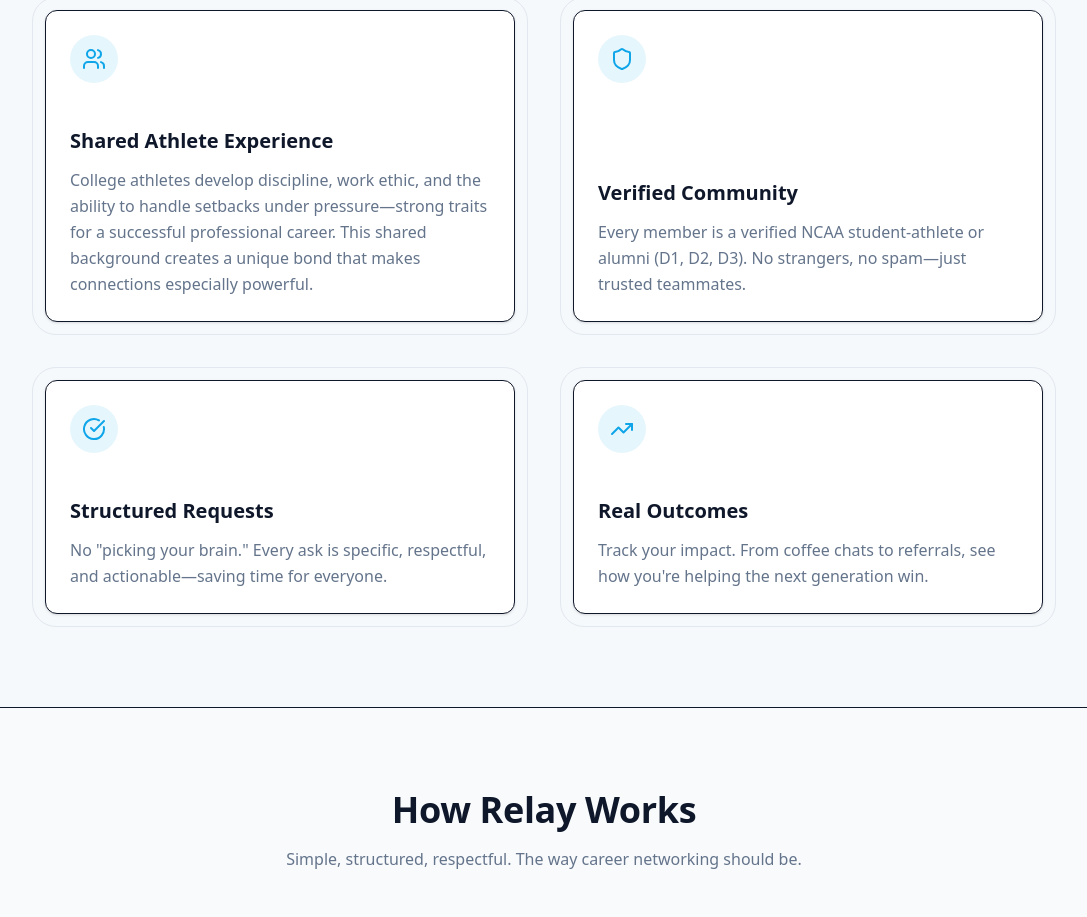
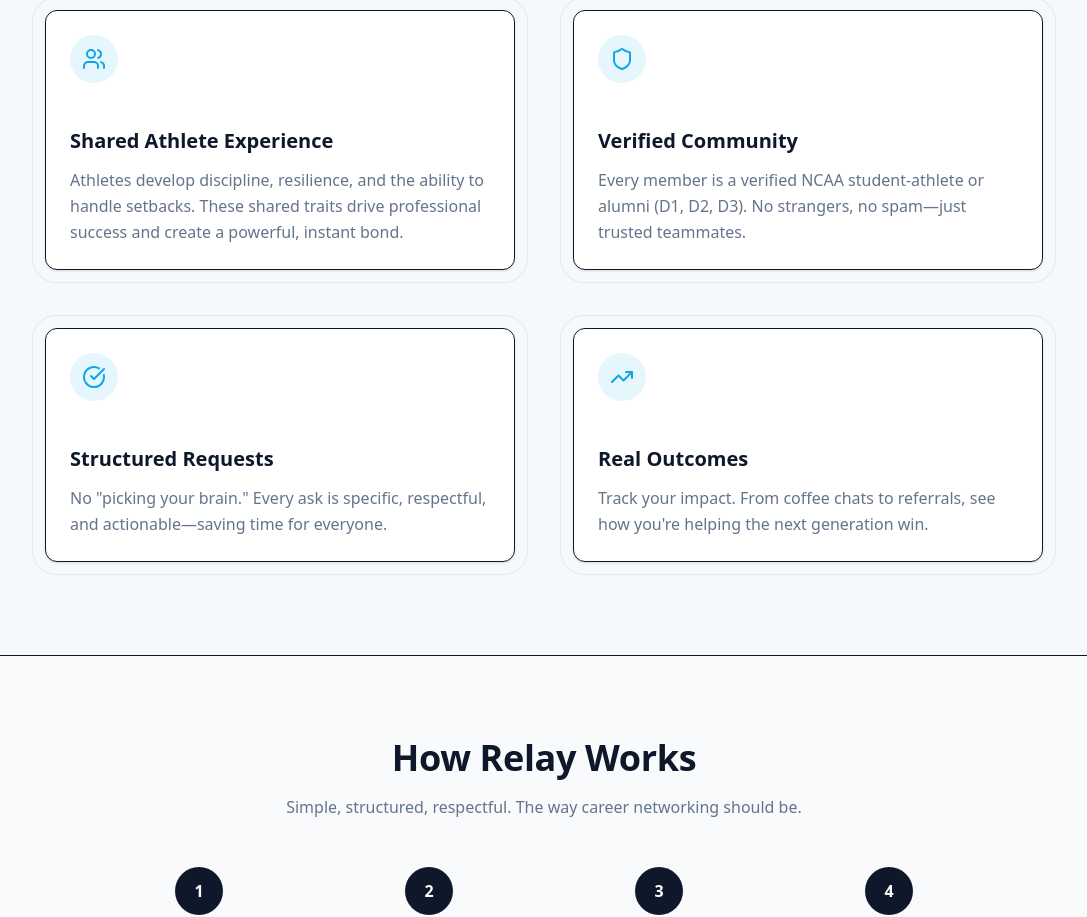
Before and after one commit to coreycjshen-commits/relay, a Next.js app: page / in a window 1280 px wide. Shown: the part 1142-2059 px from the top of the page, without its empty margins (96-1183 px from the left). Built offline with nearby package versions, Linux system fonts and the light colour scheme; no server answers.

Commit message:
Content tweak: Make Shared Athlete Experience copy more concise

```diff
--- a/src/app/page.tsx
+++ b/src/app/page.tsx
@@ -43,9 +43,8 @@
                 <div className="space-y-3">
                   <h3 className="text-heading-3 text-primary mb-3">Shared Athlete Experience</h3>
                   <p className="text-muted-foreground leading-relaxed">
-                    College athletes develop discipline, work ethic, and the ability
-                    to handle setbacks under pressure—strong traits for a successful professional career.
-                    This shared background creates a unique bond that makes connections especially powerful.
+                    Athletes develop discipline, resilience, and the ability to handle setbacks.
+                    These shared traits drive professional success and create a powerful, instant bond.
                   </p>
                 </div>
               </div>
```
